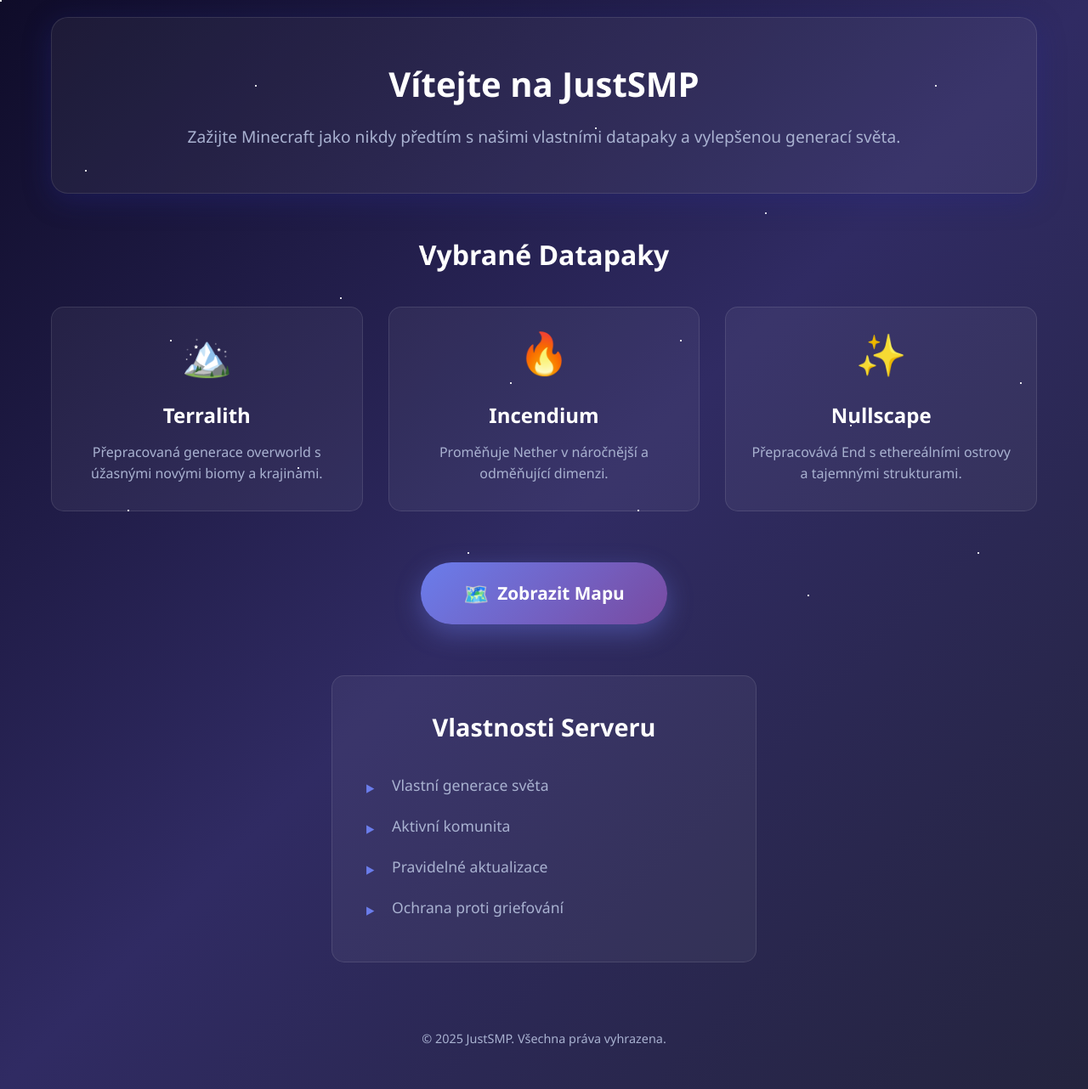
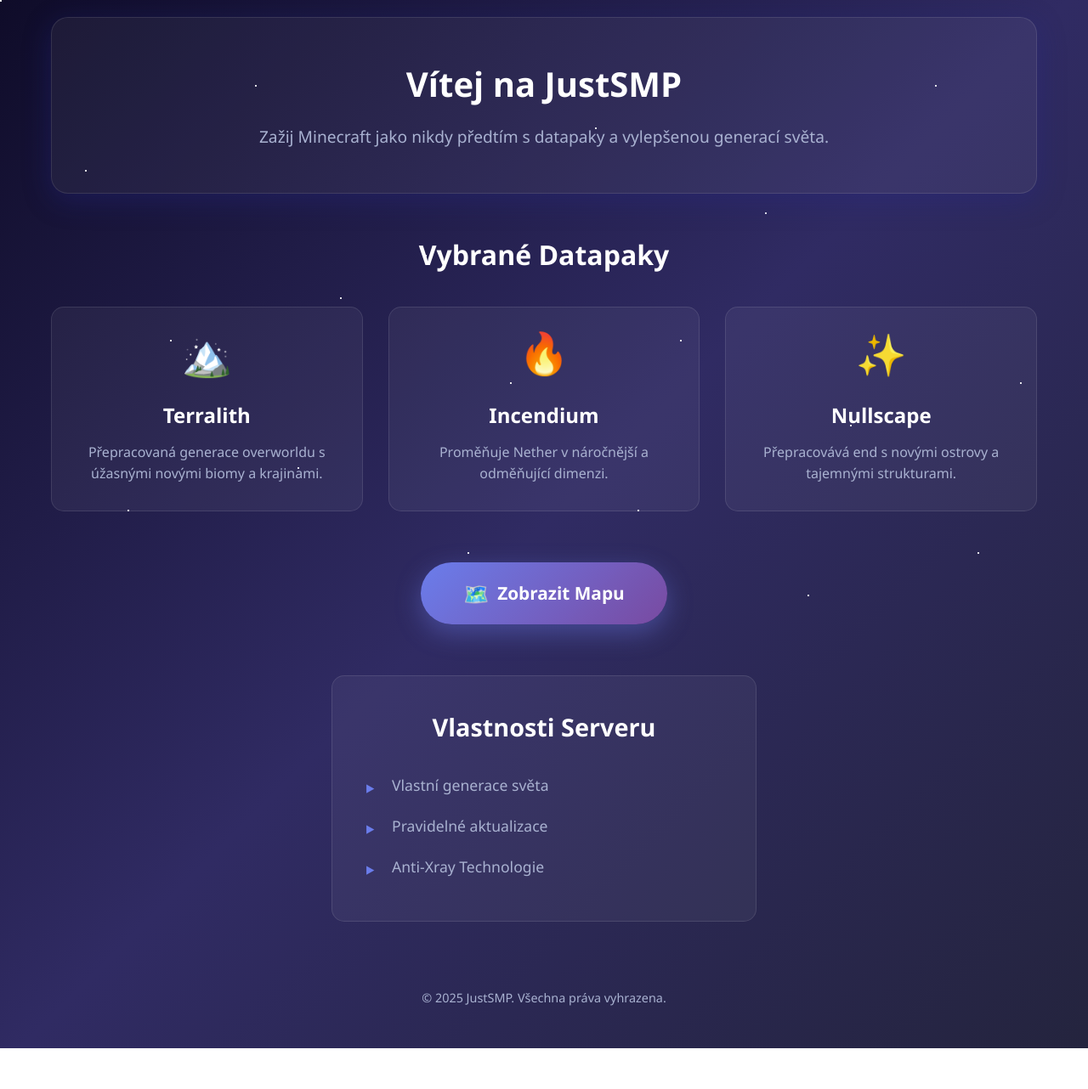
Before and after one commit to JustMatyys/justmatyys.github.io, a plain HTML site: page index.html in a window 1280 px wide. Shown: the whole page at 85% size. After the commit the page ends 1234 px from the top, so only its background shows below. Drawn offline with Linux system fonts and the light colour scheme.

Commit message:
Update index.html

```diff
--- a/index.html
+++ b/index.html
@@ -12,8 +12,8 @@
         <main class="main-content">
             <section class="hero">
                 <div class="hero-content">
-                    <h2 class="welcome-text">Vítejte na JustSMP</h2>
-                    <p class="description">Zažijte Minecraft jako nikdy předtím s našimi vlastními datapaky a vylepšenou generací světa.</p>
+                    <h2 class="welcome-text">Vítej na JustSMP</h2>
+                    <p class="description">Zažij Minecraft jako nikdy předtím s datapaky a vylepšenou generací světa.</p>
                 </div>
             </section>
 
@@ -23,7 +23,7 @@
                     <a href="https://modrinth.com/datapack/terralith" target="_blank" class="datapack-card terralith">
                         <div class="card-icon">🏔️</div>
                         <h4>Terralith</h4>
-                        <p>Přepracovaná generace overworld s úžasnými novými biomy a krajinami.</p>
+                        <p>Přepracovaná generace overworldu s úžasnými novými biomy a krajinami.</p>
                     </a>
 
                     <a href="https://modrinth.com/datapack/incendium" target="_blank" class="datapack-card incendium">
@@ -35,7 +35,7 @@
                     <a href="https://modrinth.com/datapack/nullscape" target="_blank" class="datapack-card nullscape">
                         <div class="card-icon">✨</div>
                         <h4>Nullscape</h4>
-                        <p>Přepracovává End s ethereálními ostrovy a tajemnými strukturami.</p>
+                        <p>Přepracovává end s novými ostrovy a tajemnými strukturami.</p>
                     </a>
                 </div>
             </section>
@@ -52,9 +52,8 @@
                     <h3>Vlastnosti Serveru</h3>
                     <ul>
                         <li>Vlastní generace světa</li>
-                        <li>Aktivní komunita</li>
                         <li>Pravidelné aktualizace</li>
-                        <li>Ochrana proti griefování</li>
+                        <li>Anti-Xray Technologie</li>
                     </ul>
                 </div>
             </section>
```
